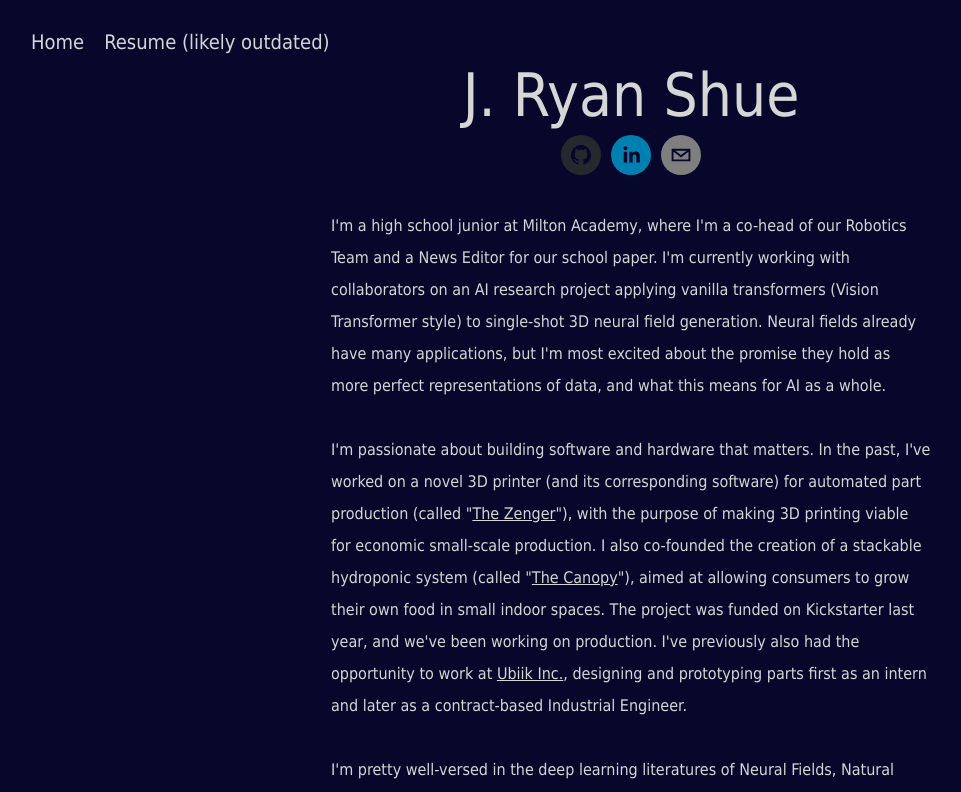
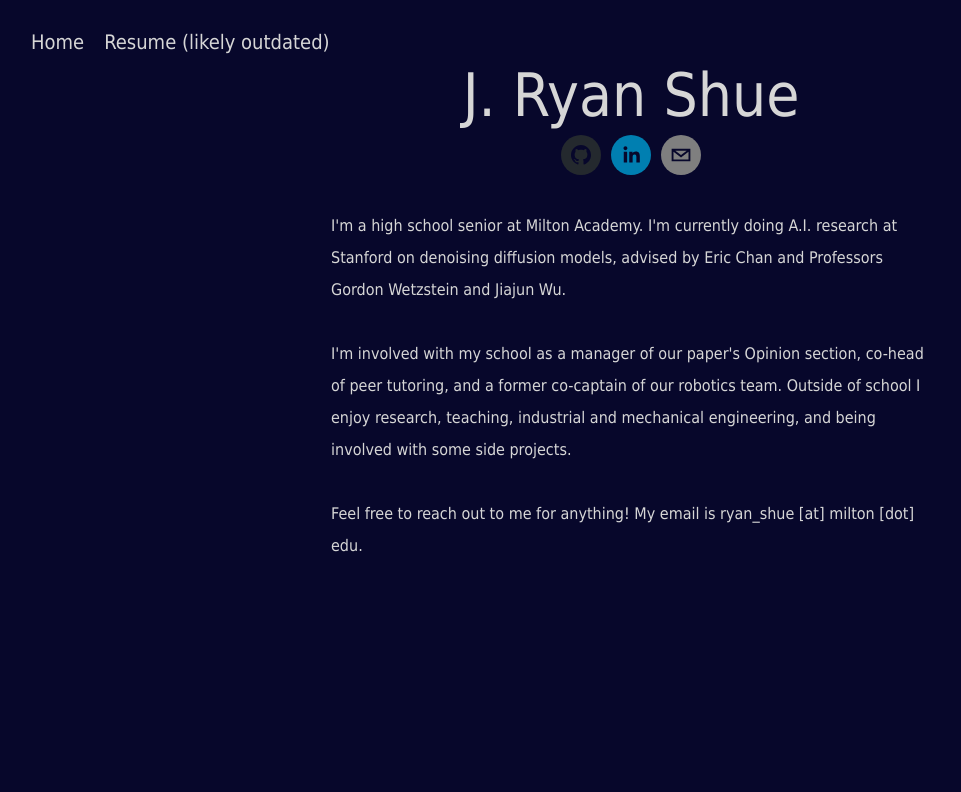
Before and after one commit to JRyanShue/personal-website, a React (Create React App) app: page / in a window 1280 px wide. Shown: the top 792 px of the page, without its empty margins (9-970 px from the left). Built offline with nearby package versions, Linux system fonts and the light colour scheme.

Commit message:
Update FrontAbout.js

```diff
--- a/src/FrontAbout.js
+++ b/src/FrontAbout.js
@@ -23,17 +23,13 @@
         <div>
             <div className="front-about" style={{width: textWidth}}>
                 <i class="fab fa-github"></i>
-                I'm a high school junior at Milton Academy, where I'm a co-head of our Robotics Team and a News Editor for our school paper.
-                I'm currently working with collaborators on an AI research project applying vanilla transformers (Vision Transformer style) to single-shot 3D neural field generation. Neural fields already have many applications, but I'm most excited about the promise they hold as more perfect representations of data, and what this means for AI as a whole.
+                I'm a high school senior at Milton Academy.
+                I'm currently doing A.I. research at Stanford on denoising diffusion models, advised by Eric Chan and Professors Gordon Wetzstein and Jiajun Wu.
                 <br/><br/>
-                I'm passionate about building software and hardware that matters.
-                In the past, I've worked on a novel 3D printer (and its corresponding software) for automated part production (called "<a href="https://jryanshue.github.io/ZengerWriterV1/" style={{color:'rgb(214, 214, 214)'}}>The Zenger</a>"), with the purpose of making 3D printing viable for economic small-scale production.
-                I also co-founded the creation of a stackable hydroponic system (called "<a href="https://www.kickstarter.com/projects/thecanopy/the-canopy-smart-vertical-farm" style={{color:'rgb(214, 214, 214)'}}>The Canopy</a>"), aimed at allowing consumers to grow their own food in small indoor spaces. The project was funded on Kickstarter last year, and we've been working on production. I've previously also had the opportunity to work at <></>
-                <a href="https://ubiik.com" style={{color:'rgb(214, 214, 214)'}}>Ubiik Inc.</a>, designing and prototyping parts first as an intern and later as a contract-based Industrial Engineer.
+                I'm involved with my school as a manager of our paper's Opinion section, co-head of peer tutoring, and a former co-captain of our robotics team.
+                Outside of school I enjoy research, teaching, industrial and mechanical engineering, and being involved with some side projects.
                 <br/><br/>
-                I'm pretty well-versed in the deep learning literatures of Neural Fields, Natural Language Processing, and Computer Vision. I have experience with Python and PyTorch/TensorFlow, Solidworks CAD and Industrial/Mechanical Design, full-stack web development, and FDM 3D printing.
-                <br/><br/>
-                Feel free to reach out to me for anything! My email is jryanshue [at] gmail [dot] com.
+                Feel free to reach out to me for anything! My email is ryan_shue [at] milton [dot] edu.
                 <br/>
             </div>
         </div>
```
